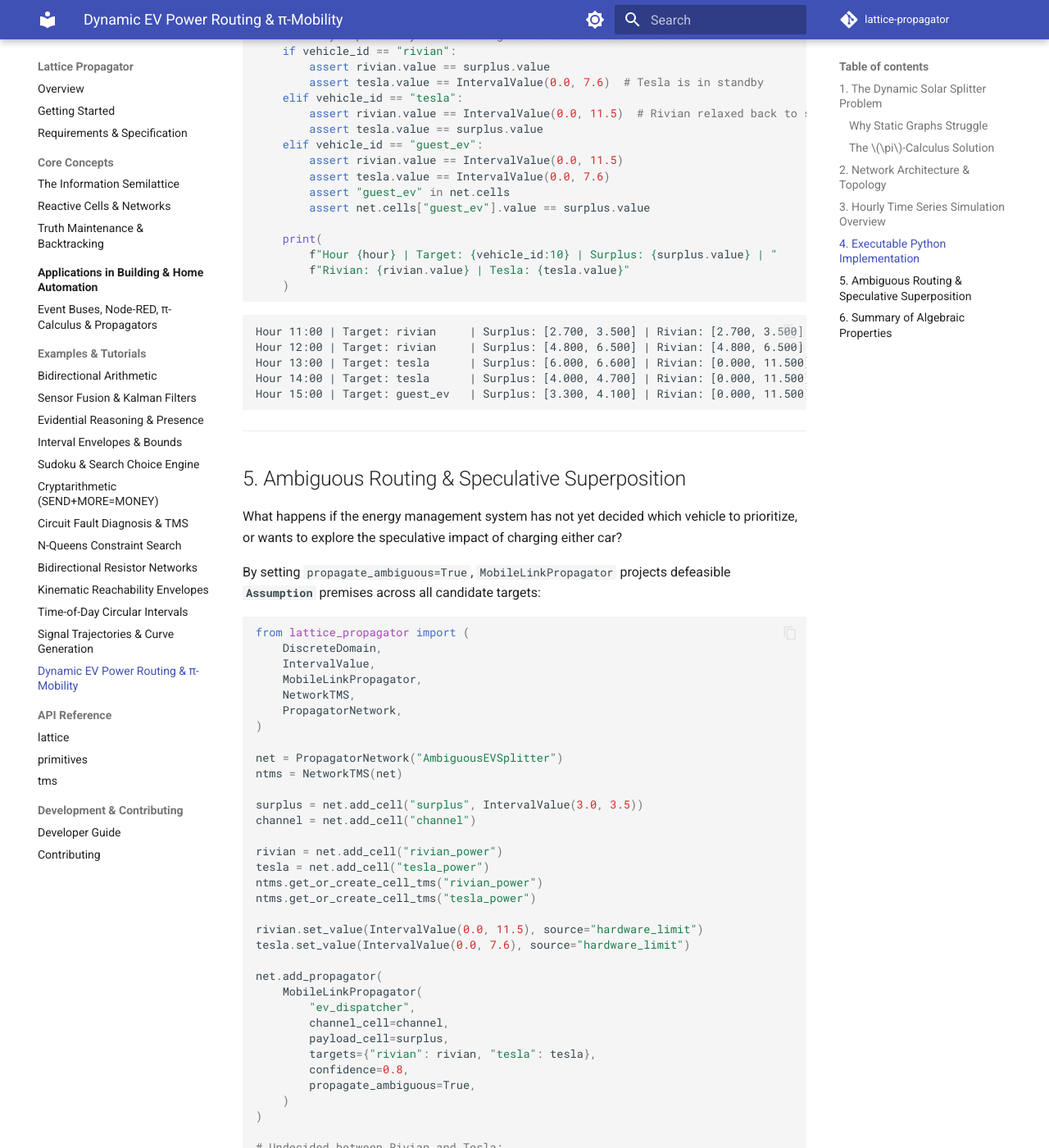
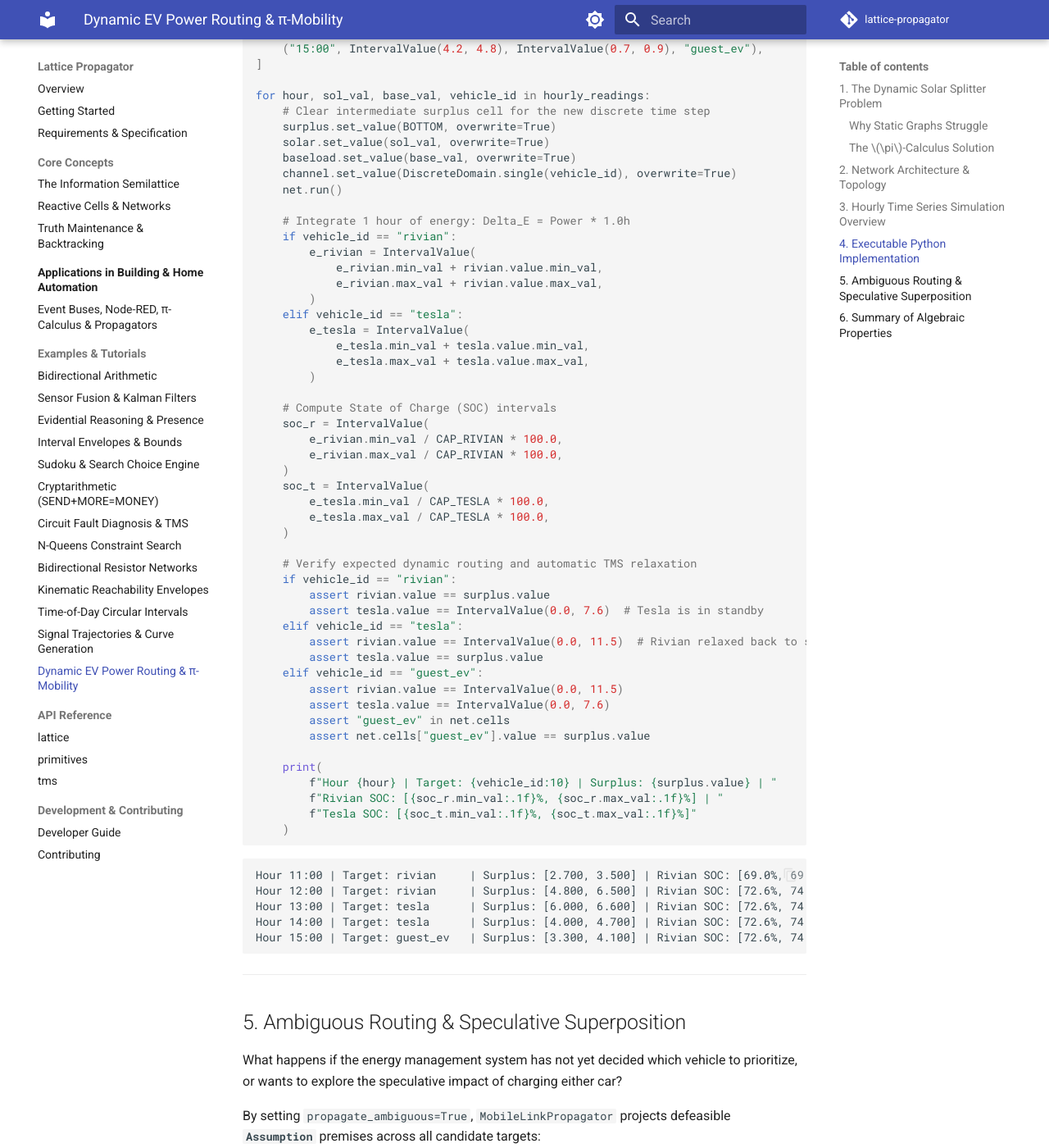
Before and after one commit to dougransom/lattice-propagator, an MkDocs documentation site: the page built from docs/examples/dynamic_power_routing.md, in a window 1280 px wide and 1400 px high, scrolled down 4728 px. Shown: the whole window at 82% size. Built offline with MkDocs 1.6.1 and Material for MkDocs 9.7.7, drawn with Linux system fonts in a browser that asks for light colours; comment, search, counter and statistics services are not loaded; some of the changed text lies outside the part shown.

Commit message:
docs(examples): integrate vehicle State of Charge (SOC) tracking into dynamic power routing

````diff
--- a/docs/examples/dynamic_power_routing.md
+++ b/docs/examples/dynamic_power_routing.md
@@ -12,8 +12,8 @@ This example demonstrates how [`MobileLinkPropagator`](file:///home/doug/code/la
 
 A home has a solar photovoltaic (PV) array, varying household baseload, and a shared $40\,\text{A}$ ($9.6\,\text{kW}$ continuous @ $240\,\text{V}$) electrical feed in the garage. Two Electric Vehicles (EVs) are parked in the driveway:
 
-1. **Rivian R1S:** High battery capacity ($135\,\text{kWh}$), accepts up to $11.5\,\text{kW}$ on AC Level 2. Needs to reach $80\%$ State of Charge (SOC) for an afternoon trip.
-2. **Tesla Model Y:** Secondary commuter vehicle ($75\,\text{kWh}$), accepts up to $7.6\,\text{kW}$ on AC Level 2.
+1. **Rivian R1S:** High battery capacity ($135.0\,\text{kWh}$ pack), accepts up to $11.5\,\text{kW}$ on AC Level 2. Starts at **$67.0\%$ State of Charge (SOC)** ($90.45\,\text{kWh}$ stored), with an afternoon trip target threshold of $\sim 74\%$.
+2. **Tesla Model Y:** Secondary commuter vehicle ($75.0\,\text{kWh}$ pack), accepts up to $7.6\,\text{kW}$ on AC Level 2. Starts depleted at **$20.0\%$ SOC** ($15.00\,\text{kWh}$ stored).
 
 ### Why Static Graphs Struggle
 Under a static graph topology, you cannot simply wire the fluctuating solar surplus cell directly into both vehicle cells simultaneously, because:
@@ -86,13 +86,13 @@ flowchart TD
 
 We simulate a 5-hour charging profile across the midday solar window:
 
-| Hour | Solar Generation | Home Baseload | Solar Surplus | Active Channel | Rivian Allocation | Tesla Allocation | Operational Event |
+| Hour | Solar Generation | Home Baseload | Solar Surplus | Active Channel | Rivian Allocation & SOC | Tesla Allocation & SOC | Operational Event |
 | :---: | :---: | :---: | :---: | :---: | :---: | :---: | :--- |
-| **11:00** | $[3.5, 4.0]\,\text{kW}$ | $[0.5, 0.8]\,\text{kW}$ | $[2.7, 3.5]\,\text{kW}$ | `"rivian"` | $[2.7, 3.5]\,\text{kW}$ | Standby ($[0.0, 7.6]\,\text{kW}$) | Morning solar ramp; Rivian prioritised (SOC $65\%$). |
-| **12:00** | $[6.0, 7.5]\,\text{kW}$ | $[1.0, 1.2]\,\text{kW}$ | $[4.8, 6.5]\,\text{kW}$ | `"rivian"` | $[4.8, 6.5]\,\text{kW}$ | Standby ($[0.0, 7.6]\,\text{kW}$) | Solar peak; cooking lunch increases baseload. |
-| **13:00** | $[6.8, 7.2]\,\text{kW}$ | $[0.6, 0.8]\,\text{kW}$ | $[6.0, 6.6]\,\text{kW}$ | `"tesla"` | Standby ($[0.0, 11.5]\,\text{kW}$) | $[6.0, 6.6]\,\text{kW}$ | **$\pi$-Handoff:** Rivian hit $80\%$; TMS retracts Rivian, engages Tesla. |
-| **14:00** | $[5.0, 5.5]\,\text{kW}$ | $[0.8, 1.0]\,\text{kW}$ | $[4.0, 4.7]\,\text{kW}$ | `"tesla"` | Standby ($[0.0, 11.5]\,\text{kW}$) | $[4.0, 4.7]\,\text{kW}$ | Solar tapers; Tesla absorbs remaining afternoon power. |
-| **15:00** | $[4.2, 4.8]\,\text{kW}$ | $[0.7, 0.9]\,\text{kW}$ | $[3.3, 4.1]\,\text{kW}$ | `"guest_ev"` | Standby ($[0.0, 11.5]\,\text{kW}$) | Standby ($[0.0, 7.6]\,\text{kW}$) | **$(\nu y)$ Spawning:** Guest plugs in; network allocates cell on demand. |
+| **11:00** | $[3.5, 4.0]\,\text{kW}$ | $[0.5, 0.8]\,\text{kW}$ | $[2.7, 3.5]\,\text{kW}$ | `"rivian"` | $[2.7, 3.5]\,\text{kW}$<br/>**SOC:** $[69.0\%, 69.6\%]$ | Standby ($[0.0, 7.6]\,\text{kW}$)<br/>**SOC:** $20.0\%$ | Morning solar ramp; Rivian prioritised (starts at $67.0\%$). |
+| **12:00** | $[6.0, 7.5]\,\text{kW}$ | $[1.0, 1.2]\,\text{kW}$ | $[4.8, 6.5]\,\text{kW}$ | `"rivian"` | $[4.8, 6.5]\,\text{kW}$<br/>**SOC:** $[72.6\%, 74.4\%]$ | Standby ($[0.0, 7.6]\,\text{kW}$)<br/>**SOC:** $20.0\%$ | Solar peak; Rivian reaches afternoon errand target ($\sim 74\%$). |
+| **13:00** | $[6.8, 7.2]\,\text{kW}$ | $[0.6, 0.8]\,\text{kW}$ | $[6.0, 6.6]\,\text{kW}$ | `"tesla"` | Standby ($[0.0, 11.5]\,\text{kW}$)<br/>**SOC:** $[72.6\%, 74.4\%]$ | $[6.0, 6.6]\,\text{kW}$<br/>**SOC:** $[28.0\%, 28.8\%]$ | **$\pi$-Handoff:** Rivian reached target; TMS retracts Rivian, engages Tesla. |
+| **14:00** | $[5.0, 5.5]\,\text{kW}$ | $[0.8, 1.0]\,\text{kW}$ | $[4.0, 4.7]\,\text{kW}$ | `"tesla"` | Standby ($[0.0, 11.5]\,\text{kW}$)<br/>**SOC:** $[72.6\%, 74.4\%]$ | $[4.0, 4.7]\,\text{kW}$<br/>**SOC:** $[33.3\%, 35.1\%]$ | Solar tapers; Tesla absorbs remaining surplus. |
+| **15:00** | $[4.2, 4.8]\,\text{kW}$ | $[0.7, 0.9]\,\text{kW}$ | $[3.3, 4.1]\,\text{kW}$ | `"guest_ev"` | Standby ($[0.0, 11.5]\,\text{kW}$)<br/>**SOC:** $[72.6\%, 74.4\%]$ | Standby ($[0.0, 7.6]\,\text{kW}$)<br/>**SOC:** $[33.3\%, 35.1\%]$ | **$(\nu y)$ Spawning:** Guest plugs in; network allocates cell on demand. |
 
 ---
 
@@ -122,6 +122,13 @@ tesla = net.add_cell("tesla_power", unit="kW")
 
 rivian.set_value(IntervalValue(0.0, 11.5), source="hardware_envelope")
 tesla.set_value(IntervalValue(0.0, 7.6), source="hardware_envelope")
+
+# Battery pack capacities and initial state of charge (SOC)
+CAP_RIVIAN = 135.0  # Rivian R1S (135 kWh pack)
+CAP_TESLA = 75.0  # Tesla Model Y (75 kWh pack)
+
+e_rivian = IntervalValue(CAP_RIVIAN * 0.67, CAP_RIVIAN * 0.67)  # Starts at 67.0% (90.45 kWh)
+e_tesla = IntervalValue(CAP_TESLA * 0.20, CAP_TESLA * 0.20)  # Starts at 20.0% (15.00 kWh)
 
 # 3. Upstream constraint: baseload + surplus = solar  (surplus = solar − baseload)
 net.add_propagator(AdderPropagator("power_balance", baseload, surplus, solar))
@@ -160,6 +167,28 @@ for hour, sol_val, base_val, vehicle_id in hourly_readings:
     channel.set_value(DiscreteDomain.single(vehicle_id), overwrite=True)
     net.run()
 
+    # Integrate 1 hour of energy: Delta_E = Power * 1.0h
+    if vehicle_id == "rivian":
+        e_rivian = IntervalValue(
+            e_rivian.min_val + rivian.value.min_val,
+            e_rivian.max_val + rivian.value.max_val,
+        )
+    elif vehicle_id == "tesla":
+        e_tesla = IntervalValue(
+            e_tesla.min_val + tesla.value.min_val,
+            e_tesla.max_val + tesla.value.max_val,
+        )
+
+    # Compute State of Charge (SOC) intervals
+    soc_r = IntervalValue(
+        e_rivian.min_val / CAP_RIVIAN * 100.0,
+        e_rivian.max_val / CAP_RIVIAN * 100.0,
+    )
+    soc_t = IntervalValue(
+        e_tesla.min_val / CAP_TESLA * 100.0,
+        e_tesla.max_val / CAP_TESLA * 100.0,
+    )
+
     # Verify expected dynamic routing and automatic TMS relaxation
     if vehicle_id == "rivian":
         assert rivian.value == surplus.value
@@ -175,16 +204,17 @@ for hour, sol_val, base_val, vehicle_id in hourly_readings:
 
     print(
         f"Hour {hour} | Target: {vehicle_id:10} | Surplus: {surplus.value} | "
-        f"Rivian: {rivian.value} | Tesla: {tesla.value}"
+        f"Rivian SOC: [{soc_r.min_val:.1f}%, {soc_r.max_val:.1f}%] | "
+        f"Tesla SOC: [{soc_t.min_val:.1f}%, {soc_t.max_val:.1f}%]"
     )
 ```
 
 ```text
-Hour 11:00 | Target: rivian     | Surplus: [2.700, 3.500] | Rivian: [2.700, 3.500] | Tesla: [0.000, 7.600]
-Hour 12:00 | Target: rivian     | Surplus: [4.800, 6.500] | Rivian: [4.800, 6.500] | Tesla: [0.000, 7.600]
-Hour 13:00 | Target: tesla      | Surplus: [6.000, 6.600] | Rivian: [0.000, 11.500] | Tesla: [6.000, 6.600]
-Hour 14:00 | Target: tesla      | Surplus: [4.000, 4.700] | Rivian: [0.000, 11.500] | Tesla: [4.000, 4.700]
-Hour 15:00 | Target: guest_ev   | Surplus: [3.300, 4.100] | Rivian: [0.000, 11.500] | Tesla: [0.000, 7.600]
+Hour 11:00 | Target: rivian     | Surplus: [2.700, 3.500] | Rivian SOC: [69.0%, 69.6%] | Tesla SOC: [20.0%, 20.0%]
+Hour 12:00 | Target: rivian     | Surplus: [4.800, 6.500] | Rivian SOC: [72.6%, 74.4%] | Tesla SOC: [20.0%, 20.0%]
+Hour 13:00 | Target: tesla      | Surplus: [6.000, 6.600] | Rivian SOC: [72.6%, 74.4%] | Tesla SOC: [28.0%, 28.8%]
+Hour 14:00 | Target: tesla      | Surplus: [4.000, 4.700] | Rivian SOC: [72.6%, 74.4%] | Tesla SOC: [33.3%, 35.1%]
+Hour 15:00 | Target: guest_ev   | Surplus: [3.300, 4.100] | Rivian SOC: [72.6%, 74.4%] | Tesla SOC: [33.3%, 35.1%]
 ```
 
 ---
````
Also changed, not shown: 1 other file.
